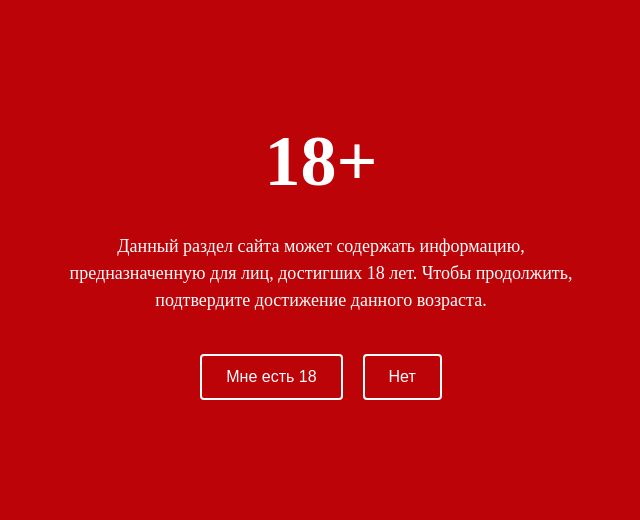
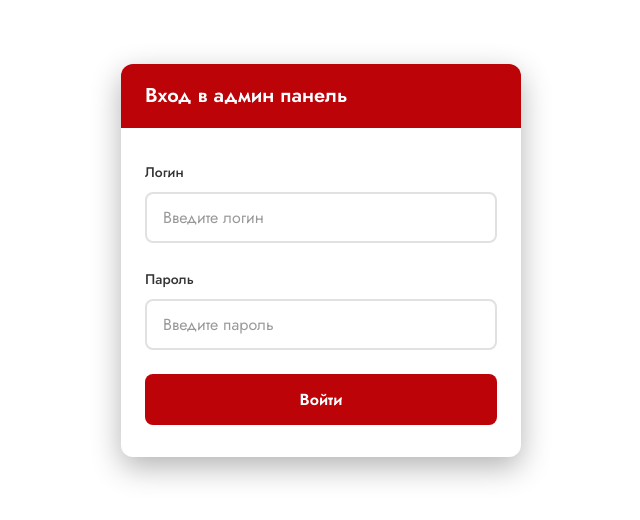
Before and after one commit to KyKyRuZa/ano_client, a React (Create React App) app: page /admin/staff in a window 1280 px wide. Shown: the part 140-660 px from the top of the page, without its empty margins (319-959 px from the left). Built offline with nearby package versions, Linux system fonts and the light colour scheme.

Commit message:
upd routes

```diff
--- a/src/App.jsx
+++ b/src/App.jsx
@@ -1,5 +1,5 @@
-import React, { useState } from 'react';
-import { BrowserRouter as Router, Routes, Route, Navigate } from 'react-router-dom';
+import React, { useState, useEffect } from 'react';
+import { BrowserRouter as Router, Routes, Route, Navigate, useLocation } from 'react-router-dom';
 import Home from './pages/Home';
 import Project from './pages/Project';
 import Programs from './pages/Programs';
@@ -11,9 +11,19 @@ import UserAgreement from './pages/UserAgreement';
 import Disclaimer from './components/Disclaimer';
 import CircleAnimation from './components/CircleAnimation';
 
-function App() {
+const AppContent = () => {
   const [isAnimationComplete, setIsAnimationComplete] = useState(false);
   const [isDisclaimerConfirmed, setIsDisclaimerConfirmed] = useState(false);
+  const location = useLocation();
+
+  const isAdminRoute = location.pathname.startsWith('/admin');
+
+  useEffect(() => {
+    if (isAdminRoute) {
+      setIsDisclaimerConfirmed(true);
+      setIsAnimationComplete(true);
+    }
+  }, [isAdminRoute]);
 
   const handleAnimationComplete = () => {
     setIsAnimationComplete(true);
@@ -24,24 +34,15 @@ function App() {
   };
 
   return (
-    <Router>
+    <>
       <ScrollToTop/>
-
-      {/* Показываем дисклеймер первым */}
-      {!isDisclaimerConfirmed && (
+      {!isAdminRoute && !isDisclaimerConfirmed && (
         <Disclaimer onConfirm={handleDisclaimerConfirm} />
       )}
-
-      {/* Показываем анимацию после подтверждения дисклеймера */}
-      {isDisclaimerConfirmed && !isAnimationComplete && (
-        <CircleAnimation
-          isAnimationComplete={isAnimationComplete}
-          onComplete={handleAnimationComplete}
-        />
+      {!isAdminRoute && isDisclaimerConfirmed && !isAnimationComplete && (
+        <CircleAnimation onComplete={handleAnimationComplete} />
       )}
-
-      {/* Основной контент показываем только после всех проверок */}
-      {isDisclaimerConfirmed && isAnimationComplete && (
+      {(isAdminRoute || (isDisclaimerConfirmed && isAnimationComplete)) && (
         <div className="app">
           <div className="content">
             <Routes>
@@ -57,6 +58,14 @@ function App() {
           </div>
         </div>
       )}
+    </>
+  );
+};
+
+function App() {
+  return (
+    <Router>
+      <AppContent />
     </Router>
   );
 }
```
